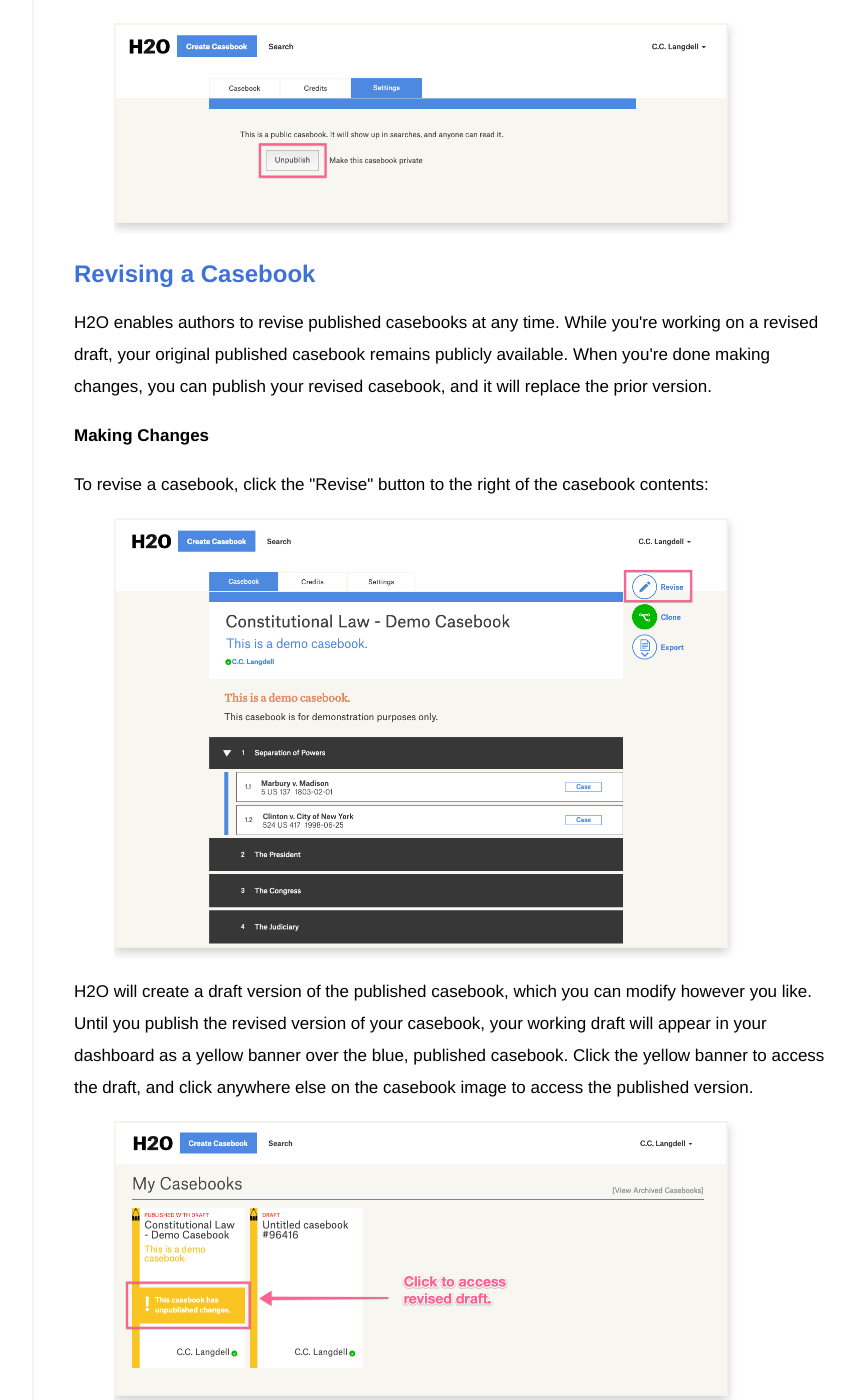
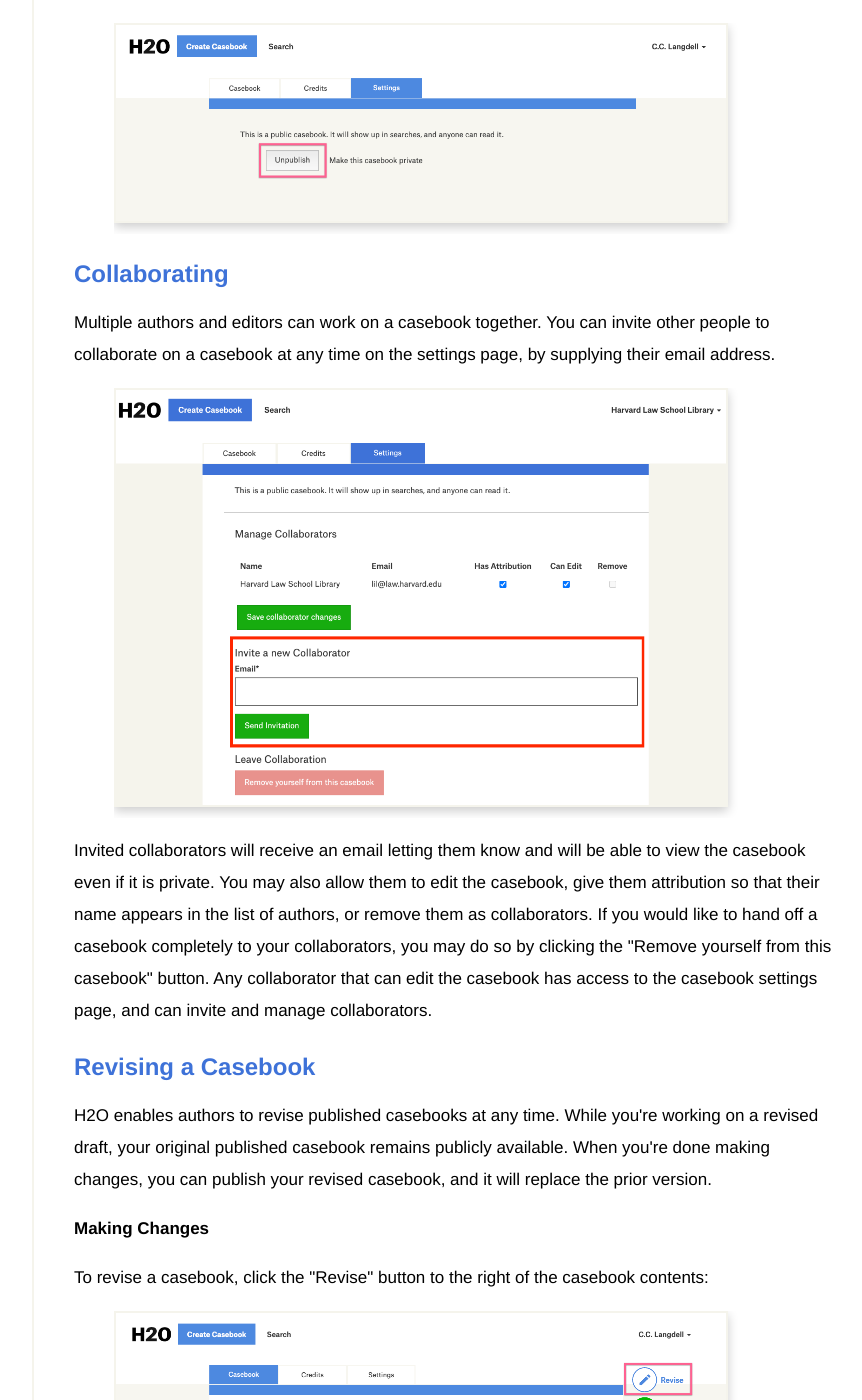
Before and after one commit to harvard-lil/h2o-static, a Jekyll site: the page built from app/making-casebooks.html, in a window 1280 px wide and 1400 px high, scrolled down 16137 px. Shown: the whole window, without its empty margins (340-1202 px from the left). Built offline with Jekyll 4.4.1, drawn with Linux system fonts in a browser that asks for light colours; some of the changed text lies outside the part shown.

Commit message:
Manage Collaborator Docs

```diff
--- a/app/making-casebooks.html
+++ b/app/making-casebooks.html
@@ -53,7 +53,7 @@ sharing-image: images/h2o-logo.svg
         </ul>
         </li>
         <li><a href="#publishing-casebooks">Publishing a Casebook</a></li>
-
+        <li><a href="#collaborating">Managing Collaborators</a></li>
         <li><a href="#revising-casebooks">Revising a Casebook</a></li>
         <li>
             <ul class="toc-level-2">
@@ -364,6 +364,16 @@ sharing-image: images/h2o-logo.svg
         <img src="{{ site.baseurl }}/assets/images/unpublish-casebook.png" alt="A screenshot of a published casebook's settings tab showing the Unpublish button in the middle of the page.">
     </figure>
 
+    <h2 id="collaborating">Collaborating</h2>
+    <p>
+        Multiple authors and editors can work on a casebook together. You can invite other people to collaborate on a casebook at any time on the settings page, by supplying their email address.
+    </p>
+    <figure>
+        <img src="{{ site.baseurl }}/assets/images/invite-collaborator.png" alt="A screenshot of a published casebook's settings page showing the email field for inviting a new collaborator.">
+    </figure>
+    <p>
+        Invited collaborators will receive an email letting them know and will be able to view the casebook even if it is private. You may also allow them to edit the casebook, give them attribution so that their name appears in the list of authors, or remove them as collaborators. If you would like to hand off a casebook completely to your collaborators, you may do so by clicking the "Remove yourself from this casebook" button. Any collaborator that can edit the casebook has access to the casebook settings page, and can invite and manage collaborators.
+    </p>
 
     <h2 id="revising-casebooks">Revising a Casebook</h2>
     <p>H2O enables authors to revise published casebooks at any time. While you're working on a revised draft, your original published casebook remains publicly available. When you're done making changes, you can publish your revised casebook, and it will replace the prior version.</p>
```
Also changed, not shown: app/assets/images/invite-collaborator.png (added).
